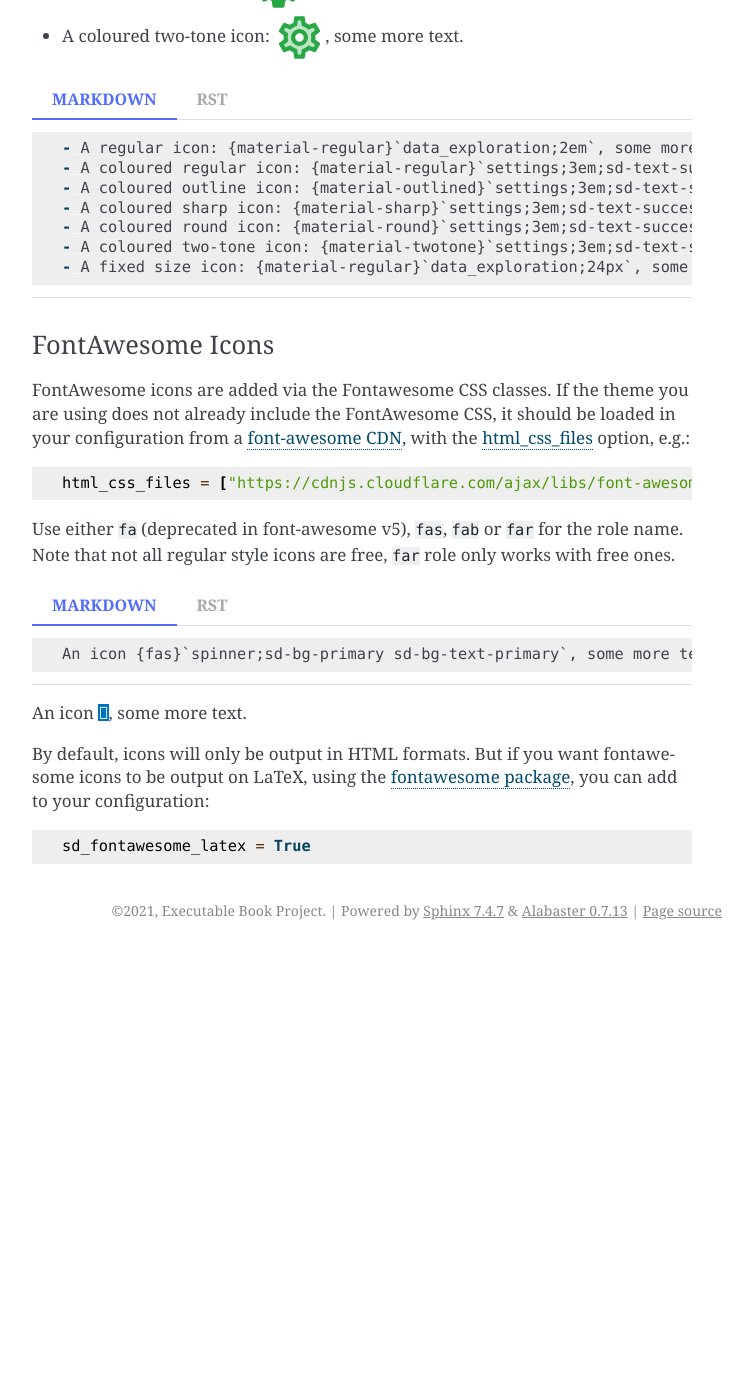
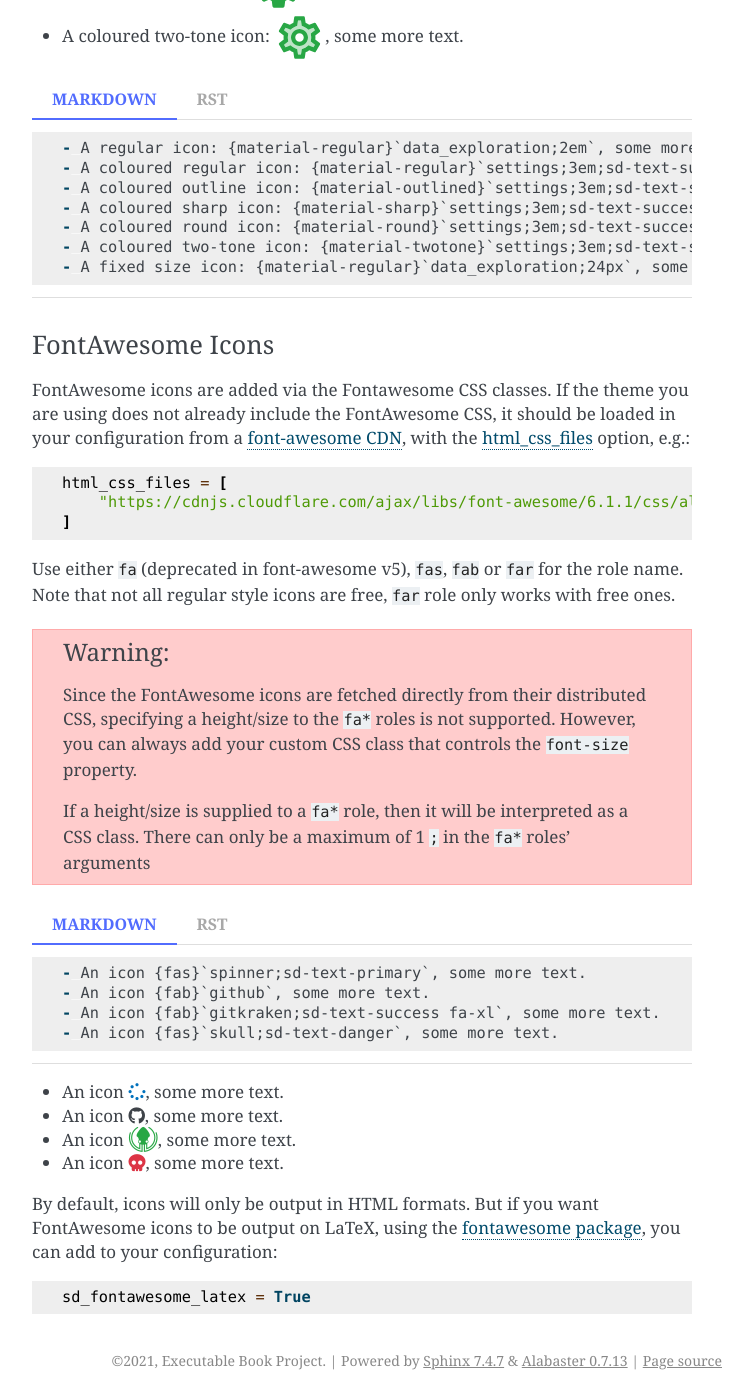
Before and after one commit to executablebooks/sphinx-design, a Sphinx documentation site: the page built from docs/badges_buttons.md, in a window 1280 px wide and 1400 px high, scrolled down 17132 px. Shown: the whole window, without its empty margins (388-1140 px from the left). Built offline with Sphinx 7.4.7, drawn with Linux system fonts in a browser that asks for light colours; nearby versions of some CDN libraries; before the commit the page ends 18082 px from its top, so only the background shows below that.

Commit message:
📚 DOCS: Update font awesome icons (#64)
Co-authored-by: Chris Sewell <chrisj_sewell@hotmail.com>

`````diff
--- a/docs/badges_buttons.md
+++ b/docs/badges_buttons.md
@@ -237,24 +237,43 @@ FontAwesome icons are added via the Fontawesome CSS classes.
 If the theme you are using does not already include the FontAwesome CSS, it should be loaded in your configuration from a [font-awesome CDN](https://cdnjs.com/libraries/font-awesome), with the [html_css_files](https://www.sphinx-doc.org/en/master/usage/configuration.html#confval-html_css_files) option, e.g.:
 
 ```python
-html_css_files = ["https://cdnjs.cloudflare.com/ajax/libs/font-awesome/5.15.3/css/fontawesome.min.css"]
+html_css_files = [
+    "https://cdnjs.cloudflare.com/ajax/libs/font-awesome/6.1.1/css/all.min.css"
+]
 ```
 
 Use either `fa` (deprecated in font-awesome v5), `fas`, `fab` or `far` for the role name.
 Note that not all regular style icons are free, `far` role only works with free ones.
 
+````{warning}
+Since the FontAwesome icons are fetched directly from their distributed CSS, specifying a height/size to the `fa*` roles is not supported.
+However, you can always add your custom CSS class that controls the `font-size` property.
+
+If a height/size is supplied to a `fa*` role, then it will be interpreted as a CSS class.
+There can only be a maximum of 1 `;` in the `fa*` roles' arguments
+````
+
 ````{tab-set-code}
 ```markdown
-An icon {fas}`spinner;sd-bg-primary sd-bg-text-primary`, some more text.
+- An icon {fas}`spinner;sd-text-primary`, some more text.
+- An icon {fab}`github`, some more text.
+- An icon {fab}`gitkraken;sd-text-success fa-xl`, some more text.
+- An icon {fas}`skull;sd-text-danger`, some more text.
 ```
 ```rst
-An icon :fas:`spinner;sd-bg-primary sd-bg-text-primary`, some more text.
+- An icon :fas:`spinner;sd-text-primary`, some more text.
+- An icon :fab:`github`, some more text.
+- An icon :fab:`gitkraken;sd-text-success fa-xl`, some more text.
+- An icon :fas:`skull;sd-text-danger`, some more text.
 ```
 ````
 
-An icon {fas}`spinner;sd-bg-primary sd-bg-text-primary`, some more text.
+- An icon {fas}`spinner;sd-text-primary`, some more text.
+- An icon {fab}`github`, some more text.
+- An icon {fab}`gitkraken;sd-text-success fa-xl`, some more text.
+- An icon {fas}`skull;sd-text-danger`, some more text.
 
-By default, icons will only be output in HTML formats. But if you want fontawesome icons to be output on LaTeX, using the [fontawesome package](https://ctan.org/pkg/fontawesome), you can add to your configuration:
+By default, icons will only be output in HTML formats. But if you want FontAwesome icons to be output on LaTeX, using the [fontawesome package](https://ctan.org/pkg/fontawesome), you can add to your configuration:
 
 ```python
 sd_fontawesome_latex = True
--- a/docs/conf.py
+++ b/docs/conf.py
@@ -14,10 +14,11 @@ html_static_path = ["_static"]
 html_logo = "_static/logo_wide.svg"
 html_favicon = "_static/logo_square.svg"
 
+if html_theme not in ("sphinx_book_theme", "pydata_sphinx_theme"):
+    html_css_files = [
+        "https://cdnjs.cloudflare.com/ajax/libs/font-awesome/6.1.1/css/all.min.css"
+    ]
 if html_theme == "alabaster":
-    html_css_files = [
-        "https://cdnjs.cloudflare.com/ajax/libs/font-awesome/5.15.3/css/fontawesome.min.css"
-    ]
     html_logo = ""
     html_theme_options = {
         "logo": "logo_wide.svg",
`````
